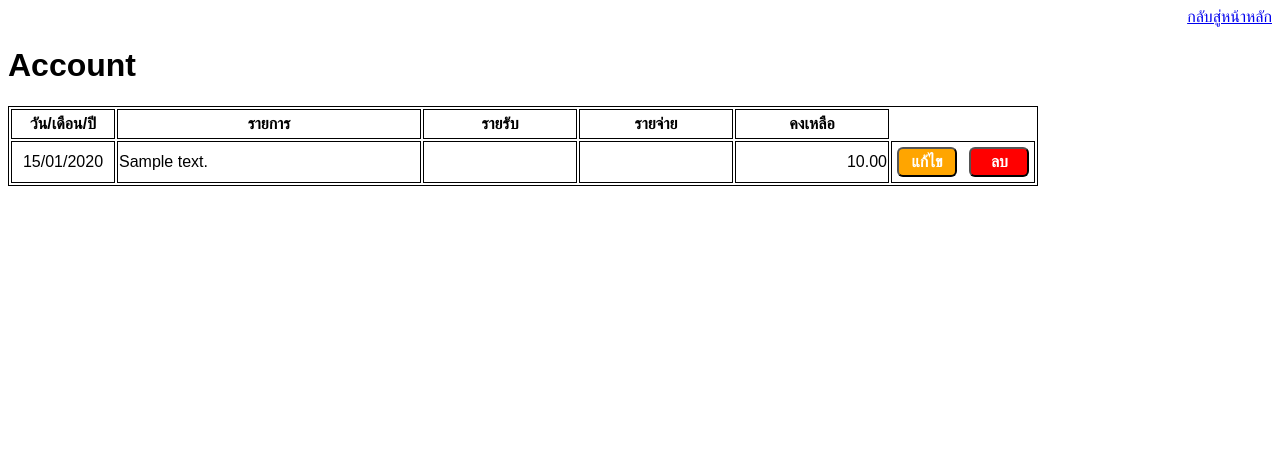
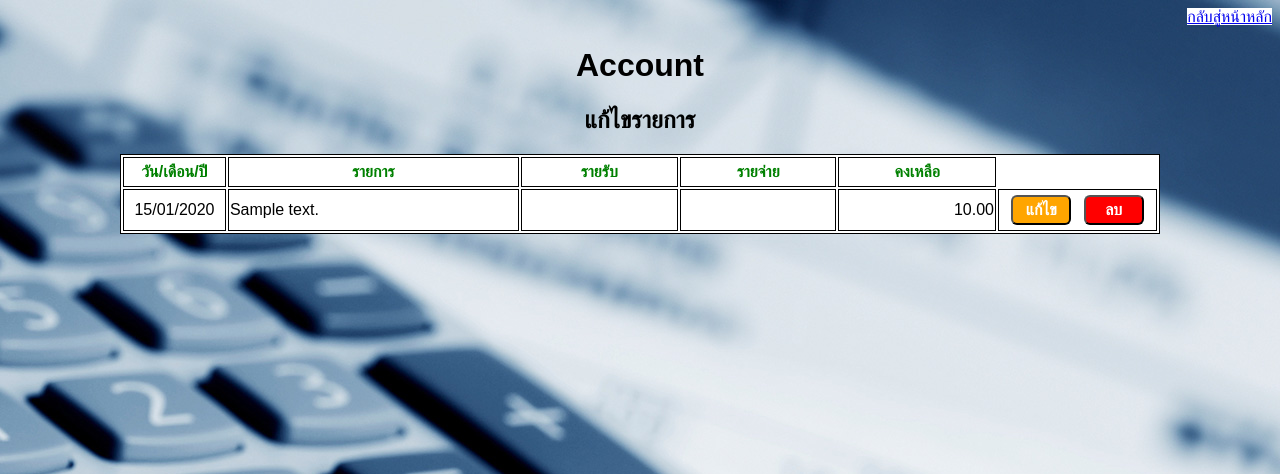
Before and after one commit to Thakdanai1610/account, a Django app: template templates/account/custom.html in a window 1280 px wide. Shown: the top 474 px of the page. Run offline with Django 3.2, Linux system fonts and the light colour scheme; the template is opened without the code that fills it: most values are stand-ins (such as "Sample title", 1, 10 or a date in 2020); some libraries are stand-ins or nearby versions.

Commit message:
edit template

```diff
--- a/templates/account/custom.html
+++ b/templates/account/custom.html
@@ -14,6 +14,13 @@
     }
         table, th, td {
             border: 1px solid black;
+            background-color: white;
+        }
+        .table_div {
+        width: 1040px;
+        position: relative;
+        left: 50%;
+        margin: 0 0 0 -520px;
         }
     </style>
         {% load static %}
@@ -28,27 +35,31 @@
     </script>
 </head>
 
-<body>
-<p  style="text-align:right"><a href="{% url 'account:show' %}">กลับสู่หน้าหลัก</a></p>
+<body style="background-image:url({% static 'pic/bg.jpg' %}">
+<p  style="text-align:right"><a href="{% url 'account:show' %}">
+<span  style="background-color:white">กลับสู่หน้าหลัก</span></a></p>
 
-<h1> Account </h1>
+<h1 style="text-align:center"> Account </h1>
+<h2 style="text-align:center"> แก้ไขรายการ </h2>
 
+<div class="table_div">
 <table>
-<tr style="height: 30px">
+<tr style="height: 30px;color:green">
 <th style="width:100px;">วัน/เดือน/ปี</th>
 <th style="width:300px">รายการ</th>
-<th style="width:150px;">รายรับ</th>
-<th style="width:150px;">รายจ่าย</th>
-<th style="width:150px;">คงเหลือ</th>
+<th style="width:160px;">รายรับ</th>
+<th style="width:160px;">รายจ่าย</th>
+<th style="width:160px;">คงเหลือ</th>
 </tr>
 {% load humanize %}
 {% for list in all_list %}
 <tr>
 {% if list.id == remove_id %}
         <td colspan="6" style="text-align:center">
+        <b>ลบรายการ : {{list.detail_text}}</b>&nbsp; &nbsp;
         <a href="{% url 'account:remove_confirm' list.id %}">
         <button class="button" style="background-color:green; color:white;"
-                type="submit"><b>ยืนยัน</b></button></a>&nbsp; &nbsp;
+                type="submit"><b>ยืนยัน</b></button></a>&nbsp;
         <a href="{% url 'account:customize' %}">
         <button class="button" style="background-color:red; color:white;"
                 type="button" ><b>ยกเลิก</b></button></a></td>
@@ -88,7 +99,7 @@
 <td style="text-align:right">{% if list.income > 0 %}{{ list.income|floatformat:2|intcomma }}{% endif %}</td>
 <td style="text-align:right">{% if list.expenses > 0 %}{{ list.expenses|floatformat:2|intcomma }}{% endif %}</td>
 <td style="text-align:right">{{ list.balance|floatformat:2|intcomma }}</td>
-<td style="text-align:center">
+<td style="text-align:center;width:160px">
     <a href="{% url 'account:edit' list.id %}">
     <button class="button" style="background-color:orange; color:white;"
                 type="submit"><b>แก้ไข</b></button></a>
@@ -99,6 +110,7 @@
 </tr>
 {% endfor %}
 </table>
+</div>
 <br/>
 </body>
 </html>
```
Also changed, not shown: templates/account/home.html (+27 -10 lines).
